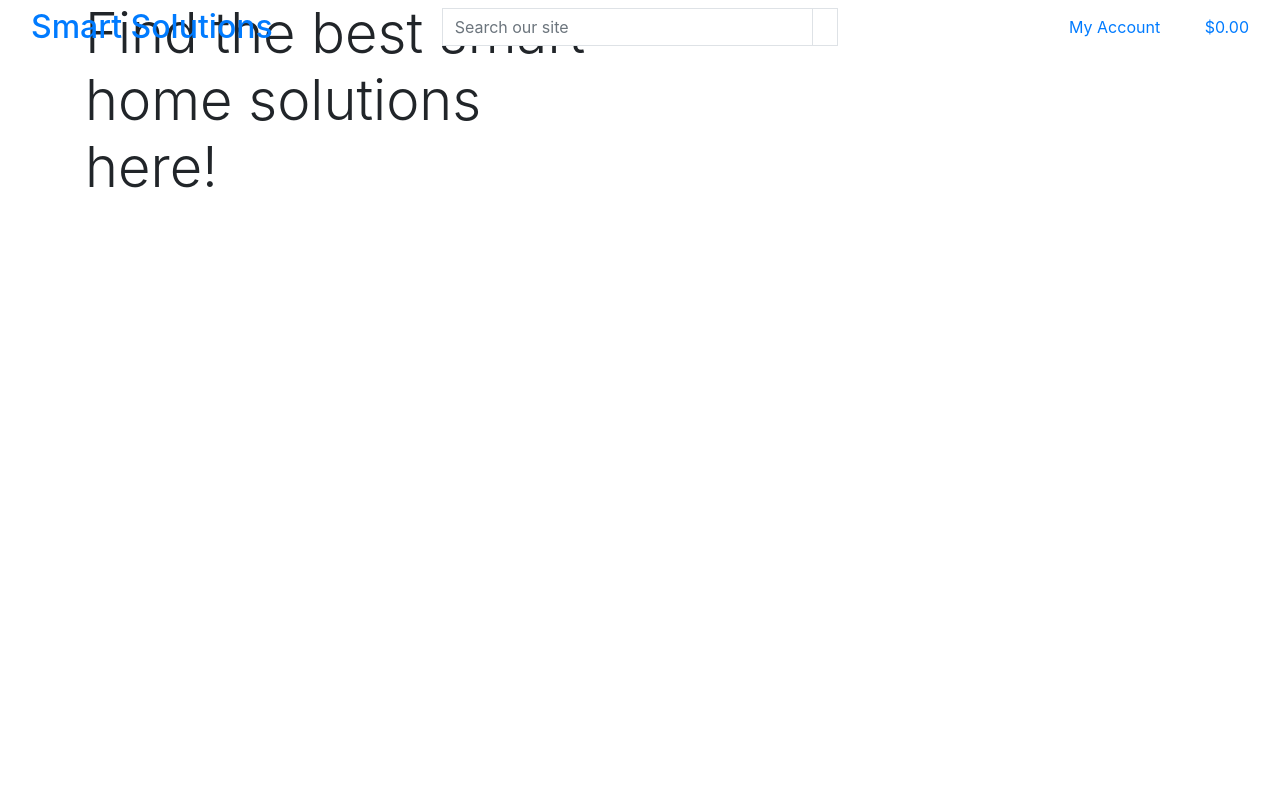
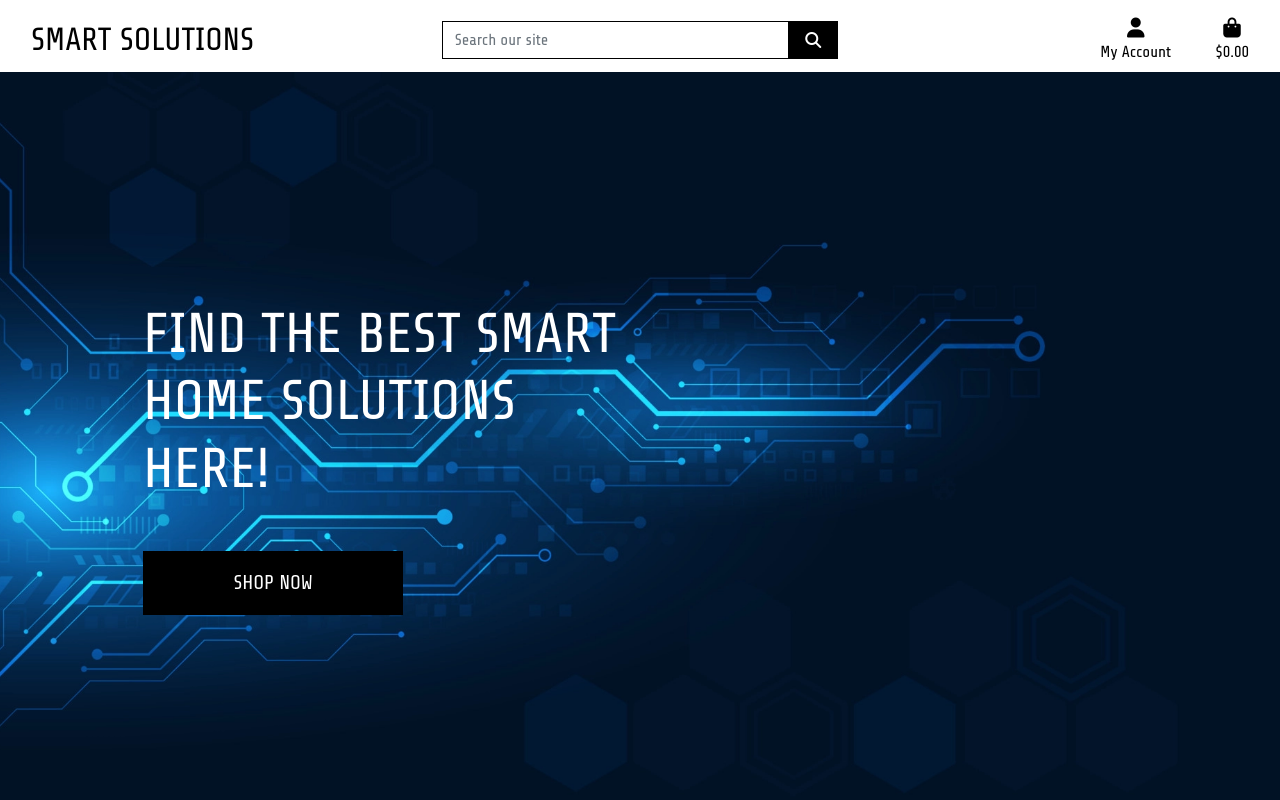
Before and after one commit to Jakemcp97/PP5-smartsolutions, a Django app: page / in a window 1280 px wide. Run offline with Django 3.2, Linux system fonts and the light colour scheme; some libraries are stand-ins or nearby versions.

Commit message:
homepage first draft complete

```diff
--- a/home/templates/home/index.html
+++ b/home/templates/home/index.html
@@ -19,10 +19,10 @@
     <div class="container h-100">
         <div class="row h-100">
             <div class="col-7 col-md-6 my-auto">
-                <h1 class="display-4 logo-font text-black">Find the best smart home solutions here!</h1>
+                <h1 class="display-4 logo-font">Find the best smart home solutions here!</h1>
                 <div class="my-5">
                     <h4>
-                        <a href="" class="shop-now-button btn btn-lg rounded-0 text-uppercase py-3"></a>
+                        <a href="" class="shop-now-button btn btn-lg rounded-0 text-uppercase py-3">Shop Now</a>
                     </h4>
                 </div>
             </div>
--- a/smartsolutions/settings.py
+++ b/smartsolutions/settings.py
@@ -151,6 +151,10 @@ USE_TZ = True
 # https://docs.djangoproject.com/en/3.2/howto/static-files/
 
 STATIC_URL = '/static/'
+STATICFILES_DIRS = (os.path.join(BASE_DIR, 'static'),)
+
+MEDIA_URL = '/media/'
+MEDIA_ROOT = os.path.join(BASE_DIR, 'media')
 
 # Default primary key field type
 # https://docs.djangoproject.com/en/3.2/ref/settings/#default-auto-field
--- a/smartsolutions/urls.py
+++ b/smartsolutions/urls.py
@@ -15,9 +15,11 @@ Including another URLconf
 """
 from django.contrib import admin
 from django.urls import path, include
+from django.conf import settings
+from django.conf.urls.static import static
 
 urlpatterns = [
     path('admin/', admin.site.urls),
     path('accounts/', include('allauth.urls')),
     path('', include('home.urls')),
-]
+] + static(settings.MEDIA_URL, document_root=settings.MEDIA_ROOT)
--- /dev/null
+++ b/static/css/index.css
@@ -0,0 +1,81 @@
+html {
+    height: 100%;
+}
+
+body {
+    background: url('/media/background-concept.webp') no-repeat center center fixed;
+    background-size: cover;
+    height: calc(100vh - 164px);
+    color: white;
+    font-family: 'Share Tech';
+}
+
+/* from Bulma */
+.icon {
+    align-items: center;
+    display: inline-flex;
+    justify-content: center;
+    height: 1.5rem;
+    width: 1.5rem;
+}
+
+.logo-font {
+    text-transform: uppercase;
+}
+
+.main-logo-link {
+    width: fit-content;
+}
+
+.shop-now-button {
+    background: black;
+    color: white;
+    min-width: 260px;
+}
+
+.btn-black {
+    background: black;
+    color: white;
+}
+
+.shop-now-button:hover,
+.shop-now-button:active,
+.shop-now-button:focus,
+.btn-black:hover,
+.btn-black:active,
+.btn-black:focus {
+    background: #222;
+    color: white;
+}
+
+.text-black {
+    color: #000 !important;
+}
+
+.border-black {
+    border: 1px solid black !important;
+}
+
+/* -------------------------------- Media Queries */
+
+/* Slightly larger container on xl screens */
+@media (min-width: 1200px) {
+  .container {
+    max-width: 80%;
+  }
+}
+
+/* fixed top navbar only on medium and up */
+@media (min-width: 992px) {
+    .fixed-top-desktop-only {
+        position: fixed;
+        top: 0;
+        right: 0;
+        left: 0;
+        z-index: 1030;
+    }
+
+    .header-container {
+        padding-top: 164px;
+    }
+}
--- a/templates/base.html
+++ b/templates/base.html
@@ -15,16 +15,20 @@
 
 
     {% block corecss %}
-        <link rel="stylesheet" href="https://stackpath.bootstrapcdn.com/bootstrap/4.4.1/css/bootstrap.min.css" integrity="sha384-Vkoo8x4CGsO3+Hhxv8T/Q5PaXtkKtu6ug5TOeNV6gBiFeWPGFN9MuhOf23Q9Ifjh" crossorigin="anonymous">
+      <link rel="stylesheet" href="https://stackpath.bootstrapcdn.com/bootstrap/4.4.1/css/bootstrap.min.css" integrity="sha384-Vkoo8x4CGsO3+Hhxv8T/Q5PaXtkKtu6ug5TOeNV6gBiFeWPGFN9MuhOf23Q9Ifjh" crossorigin="anonymous">
+      <link rel="preconnect" href="https://fonts.googleapis.com"><link rel="preconnect" href="https://fonts.gstatic.com" crossorigin>
+      <link href="https://fonts.googleapis.com/css2?family=Share+Tech&display=swap" rel="stylesheet">
+      <link rel="stylesheet" href="{% static 'css/index.css' %}">
     {% endblock %}
 
     {% block extra_css %}
     {% endblock %}
 
     {% block corejs %}
-        <script src="https://code.jquery.com/jquery-3.4.1.slim.min.js" integrity="sha384-J6qa4849blE2+poT4WnyKhv5vZF5SrPo0iEjwBvKU7imGFAV0wwj1yYfoRSJoZ+n" crossorigin="anonymous"></script>
-        <script src="https://cdn.jsdelivr.net/npm/popper.js@1.16.0/dist/umd/popper.min.js" integrity="sha384-Q6E9RHvbIyZFJoft+2mJbHaEWldlvI9IOYy5n3zV9zzTtmI3UksdQRVvoxMfooAo" crossorigin="anonymous"></script>
-        <script src="https://stackpath.bootstrapcdn.com/bootstrap/4.4.1/js/bootstrap.min.js" integrity="sha384-wfSDF2E50Y2D1uUdj0O3uMBJnjuUD4Ih7YwaYd1iqfktj0Uod8GCExl3Og8ifwB6" crossorigin="anonymous"></script>
+      <script src="https://kit.fontawesome.com/db2dab4bed.js" crossorigin="anonymous"></script>
+      <script src="https://code.jquery.com/jquery-3.4.1.slim.min.js" integrity="sha384-J6qa4849blE2+poT4WnyKhv5vZF5SrPo0iEjwBvKU7imGFAV0wwj1yYfoRSJoZ+n" crossorigin="anonymous"></script>
+      <script src="https://cdn.jsdelivr.net/npm/popper.js@1.16.0/dist/umd/popper.min.js" integrity="sha384-Q6E9RHvbIyZFJoft+2mJbHaEWldlvI9IOYy5n3zV9zzTtmI3UksdQRVvoxMfooAo" crossorigin="anonymous"></script>
+      <script src="https://stackpath.bootstrapcdn.com/bootstrap/4.4.1/js/bootstrap.min.js" integrity="sha384-wfSDF2E50Y2D1uUdj0O3uMBJnjuUD4Ih7YwaYd1iqfktj0Uod8GCExl3Og8ifwB6" crossorigin="anonymous"></script>
     {% endblock %}
 
     {% block extra_js %}
@@ -34,7 +38,7 @@
   </head>
   <body>
     <header class="container-fluid fixed-top">
-      <div class="row">
+      <div id="topnav" class="row bg-white pt-lg-2 d-none d-lg-flex">
         <div class="col-12 col-lg-4 my-auto py-1 py-lg-0 text-center text-lg-left">
           <a href="{% url 'home' %}" class="nav-link main-logo-link">
             <h2 class="logo-font text-black my-0">Smart Solutions</h2>
@@ -78,7 +82,7 @@
             </div>
             </li>
             <li class="list-inline-item">
-              <a class="{% if grand_total %}text-info font-weight-bold{% else %}text-black{% endif %} nav-link" href="{% url 'view_bag' %}">
+              <a class="{% if grand_total %}text-info font-weight-bold{% else %}text-black{% endif %} nav-link" href="">
                 <div class="text-center">
                     <div><i class="fas fa-shopping-bag fa-lg"></i></div>
                     <p class="my-0">
```
Also changed, not shown: media/background-concept.webp (added).
